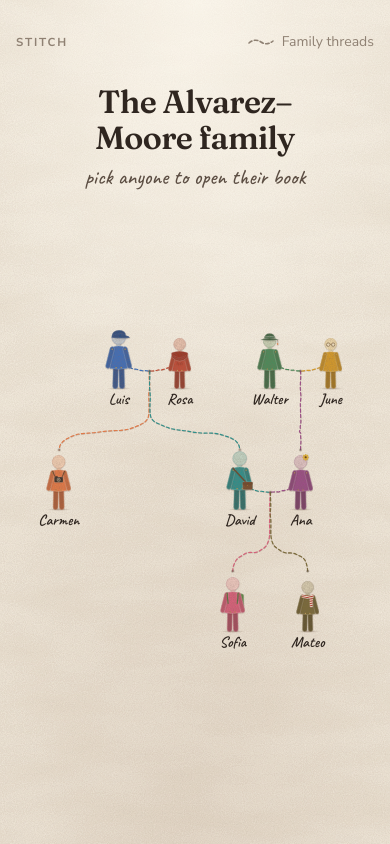
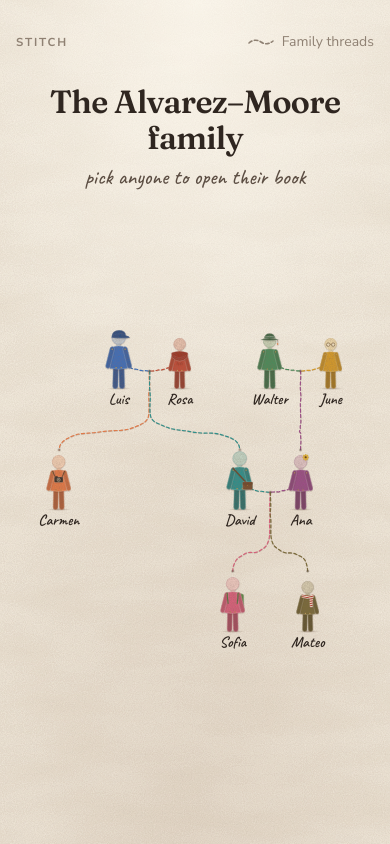
Before and after one commit to jpark2007/Stitch, a Next.js app in the folder web/: page / in a window 390 px wide. Built offline with nearby package versions, Linux system fonts and the light colour scheme.

Commit message:
Keep the family name unbroken at its dash

```diff
--- a/web/app/page.tsx
+++ b/web/app/page.tsx
@@ -27,7 +27,7 @@ export default function HomePage() {
             Family threads
           </Link>
         </nav>
-        <h1 className="mt-8 text-[clamp(2rem,4.4vw,3.4rem)] sm:mt-6">{demoFamily.name}</h1>
+        <h1 className="mt-8 text-[clamp(2rem,4.4vw,3.4rem)] sm:mt-6">{keepDashedTogether(demoFamily.name)}</h1>
         <p className="caption mt-2">pick anyone to open their book</p>
       </header>
 
@@ -39,3 +39,8 @@ export default function HomePage() {
     </main>
   );
 }
+
+/** Word joiners around dashes, so "Alvarez–Moore" never breaks at the dash. */
+function keepDashedTogether(text: string): string {
+  return text.replace(/\s*([–-])\s*/g, "\u2060$1\u2060");
+}
```
